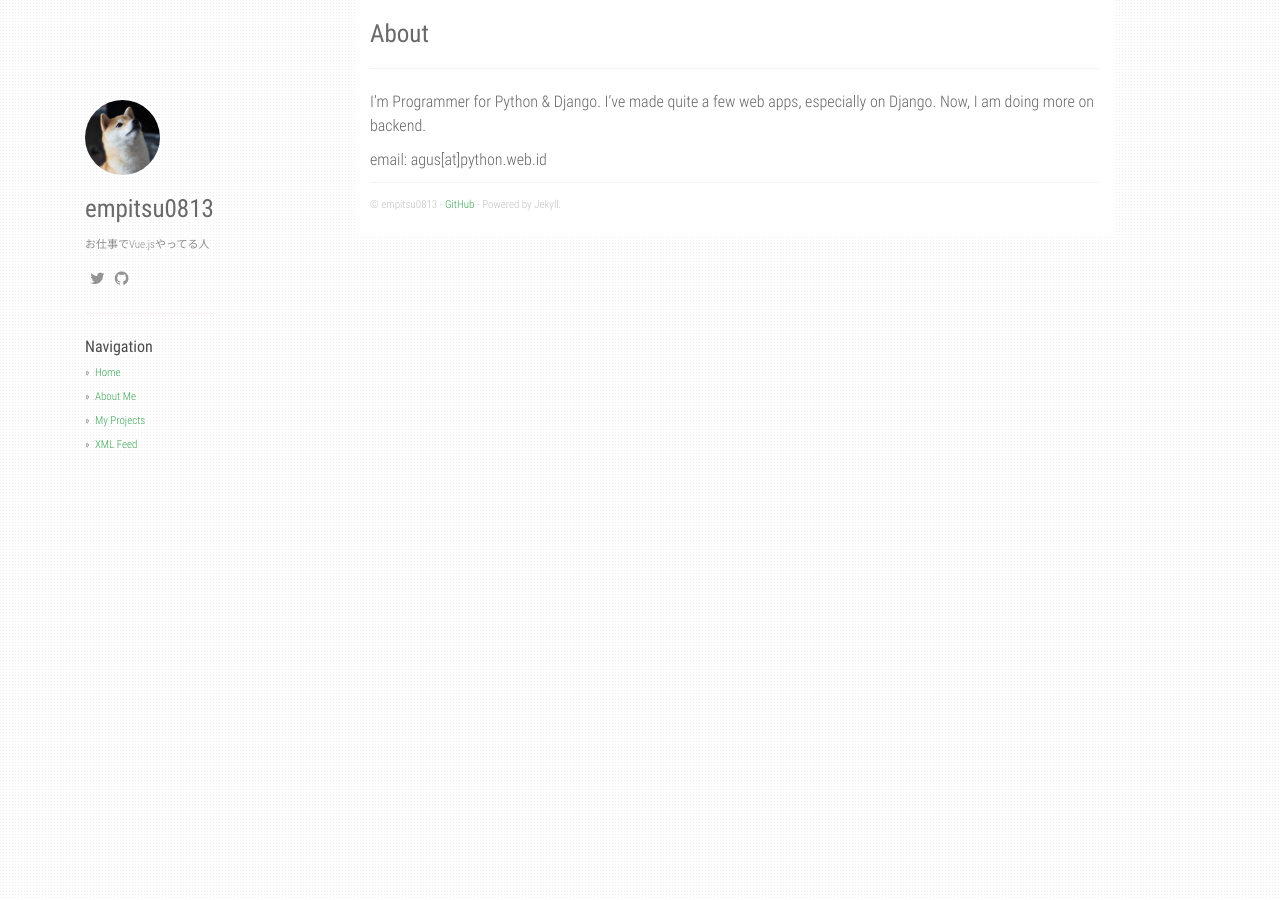
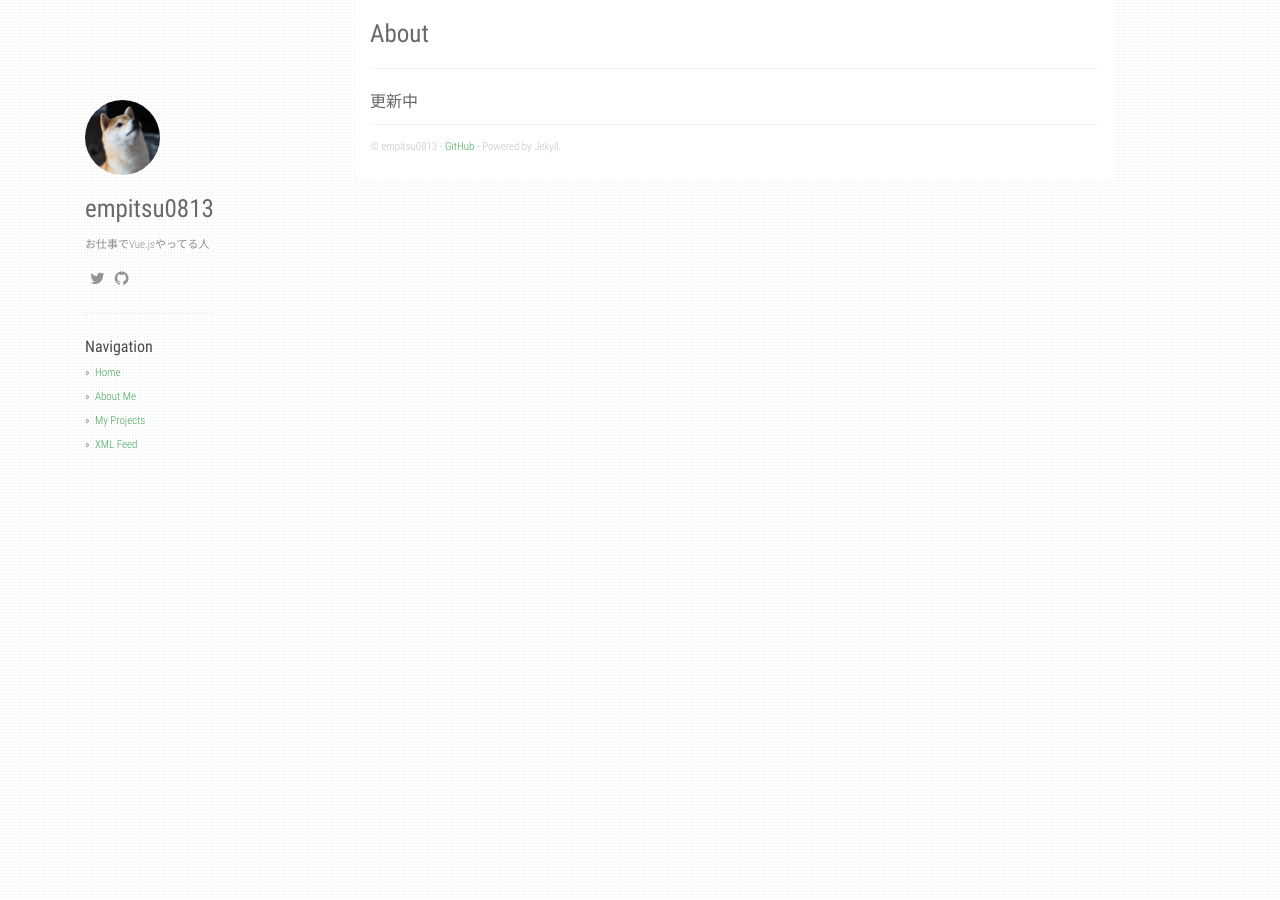
Before and after one commit to empitsu0813/empitsu0813.github.io, a Jekyll site: the page built from about.md, in a window 1280 px wide. Built offline with Jekyll 4.4.1, drawn with Linux system fonts in a browser that asks for light colours.

Commit message:
about更新

```diff
--- a/about.md
+++ b/about.md
@@ -3,7 +3,4 @@ layout: page
 title: About
 permalink: /about/
 ---
-
-I'm Programmer for Python & Django. I've made quite a few web apps, especially on Django. Now, I am doing more on backend.
-
-email: agus[at]python.web.id
+更新中
```
